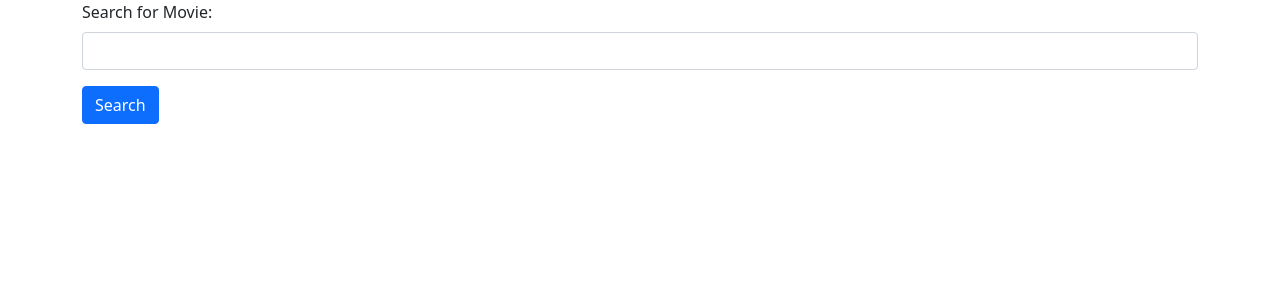
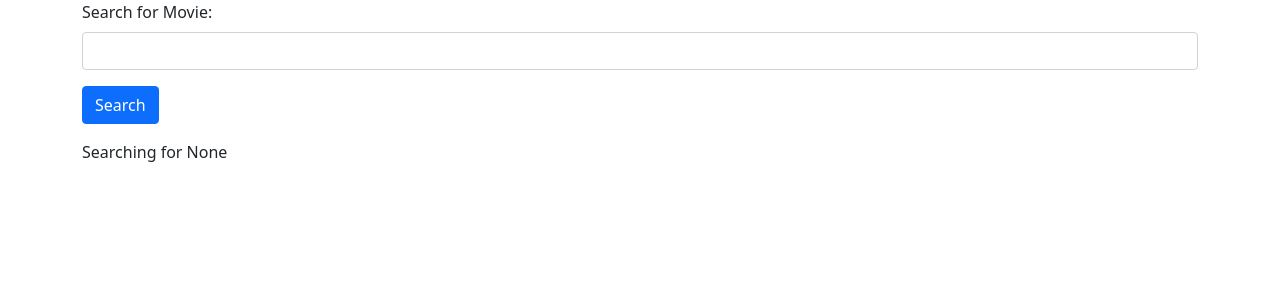
Before and after one commit to paolavallejo/DjangoProject, a Django app: page / in a window 1280 px wide. Shown: the top 300 px of the page. Run offline with Django 3.2, Linux system fonts and the light colour scheme.

Commit message:
Formulario de busqueda

```diff
--- a/movie/templates/home.html
+++ b/movie/templates/home.html
@@ -15,4 +15,5 @@
         </div>
         <button type="submit" class="btn btn-primary">Search</button>
     </form>
+    Searching for {{ searchTerm }}
 </div>
```
